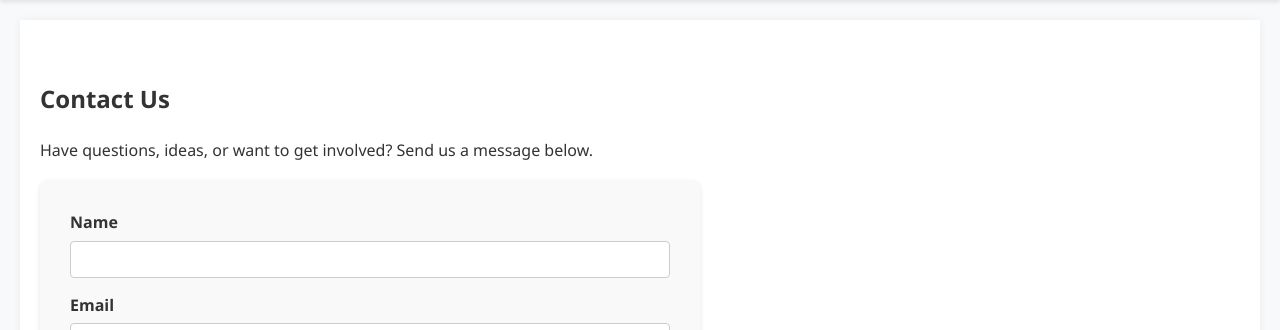
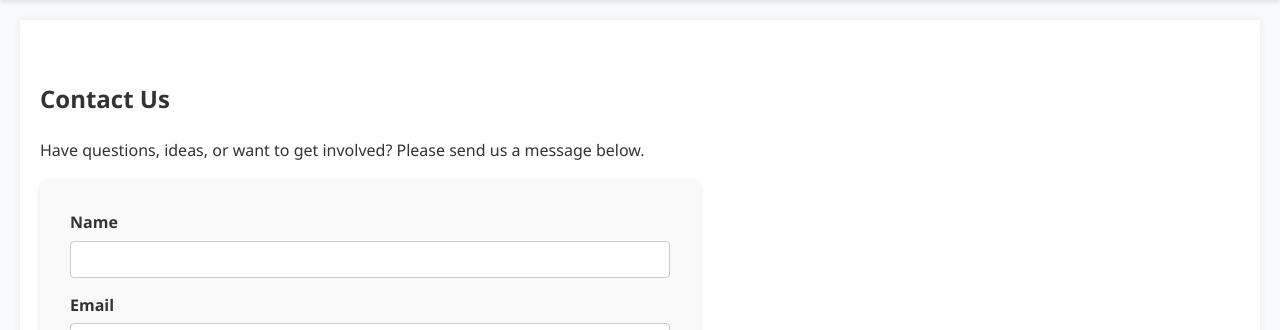
Before and after one commit to webdotpulse/ardhmja, a PHP site: page /contact.php in a window 1280 px wide. Shown: the part 74-404 px from the top of the page. Run offline with PHP 8.4, Linux system fonts and the light colour scheme.

Commit message:
Add screenshots of all pages and update contact.php
Generated screenshots of all the admin pages, logged in user pages,
party points, ideas, profiles, and contact pages. Ensure login is
completed prior to taking screenshot. Added a minor update to the
contact.php page message.

```diff
--- a/contact.php
+++ b/contact.php
@@ -40,7 +40,7 @@ if ($_SERVER['REQUEST_METHOD'] === 'POST') {
     <?php include 'includes/header.php'; ?>
     <div class="container main-content">
         <h2>Contact Us</h2>
-        <p>Have questions, ideas, or want to get involved? Send us a message below.</p>
+        <p>Have questions, ideas, or want to get involved? Please send us a message below.</p>
 
         <?php if ($error): ?><p class="error"><?= htmlspecialchars($error) ?></p><?php endif; ?>
         <?php if ($success): ?>
```
Also changed, not shown: 12 other files.
